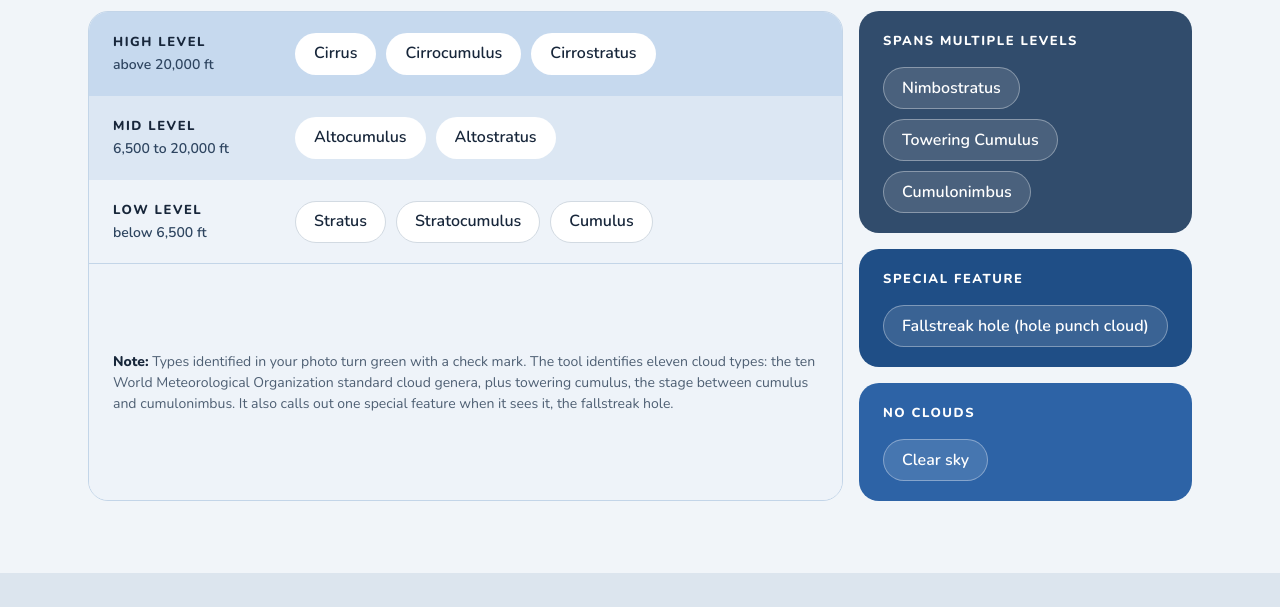
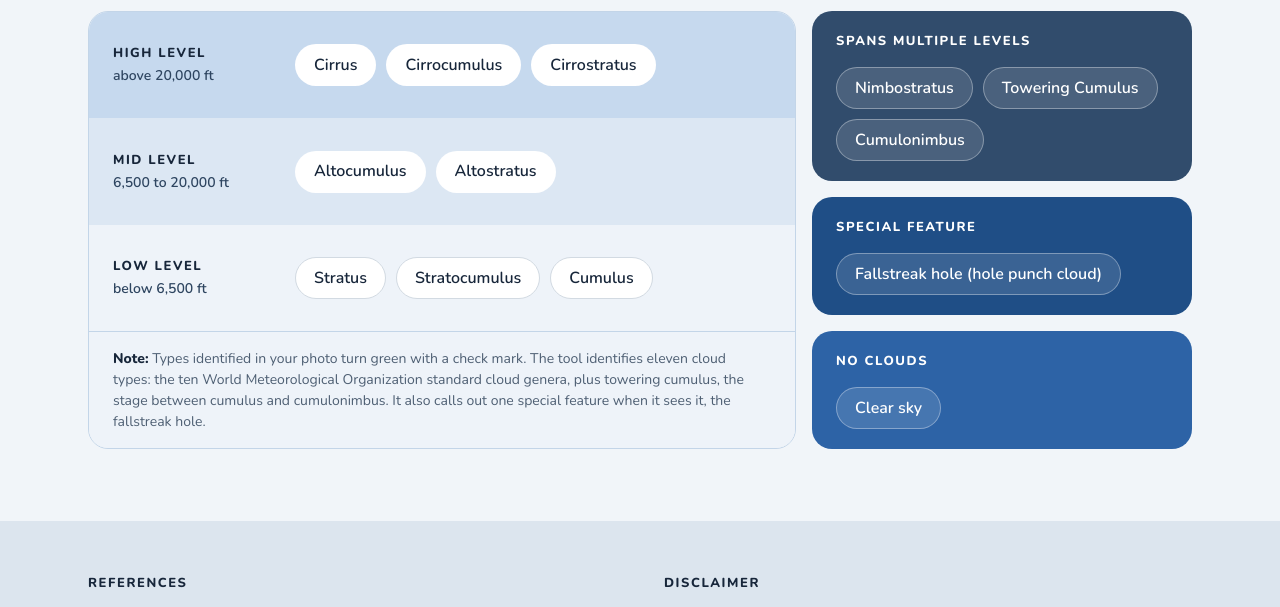
Before and after one commit to zwubbena/decodeclouds, a plain HTML site: page index.html in a window 1280 px wide. Shown: the part 563-1170 px from the top of the page. Drawn offline with nearby package versions, Linux system fonts and the light colour scheme.

Commit message:
Cloud types: balance the two columns after adding Clear sky

```diff
--- a/index.html
+++ b/index.html
@@ -113,6 +113,7 @@
   .tiers { min-width: 0; border: 1px solid var(--tier-line); border-radius: 20px; overflow: hidden; display: flex; flex-direction: column; }
   .band { padding: 20px clamp(18px, 2vw, 24px); display: flex; align-items: center; gap: 16px 32px; flex-wrap: wrap; }
   .band.high { background: var(--tier-high); } .band.mid { background: var(--tier-mid); } .band.low { background: var(--tier-low); }
+  .band.high, .band.mid, .band.low { flex: 1 1 auto; }
   .band .th { display: flex; flex-direction: column; gap: 2px; min-width: 150px; }
   .band .th b { font-size: 13px; font-weight: 800; letter-spacing: .12em; text-transform: uppercase; }
   .band .th span { font-size: 14px; font-weight: 600; color: var(--band-sub); }
@@ -124,11 +125,10 @@
   .side { display: flex; flex-direction: column; gap: 16px; }
   .multi { flex: 1 1 auto; min-width: 0; background: var(--multi); color: #fff; border-radius: 20px; padding: 20px clamp(18px, 2vw, 24px); display: flex; flex-direction: column; gap: 16px; }
   .multi b { font-size: 13px; font-weight: 800; letter-spacing: .12em; text-transform: uppercase; }
-  .multi .chips { flex-direction: column; align-items: flex-start; }
   .multi .chips li { background: rgba(255,255,255,.12); border-color: rgba(255,255,255,.35); color: #fff; }
   .multi.special { background: var(--head); }
   .multi.clear { background: var(--accent); }
-  .note-band { flex: 1 1 auto; background: var(--tier-low); border-top: 1px solid var(--tier-line); padding: 16px clamp(18px, 2vw, 24px); }
+  .note-band { flex: 0 0 auto; background: var(--tier-low); border-top: 1px solid var(--tier-line); padding: 16px clamp(18px, 2vw, 24px); }
   .note { margin: 0; font-size: 14px; line-height: 1.5; color: var(--muted); }
   .note b { color: var(--ink); font-weight: 800; }
 
```
